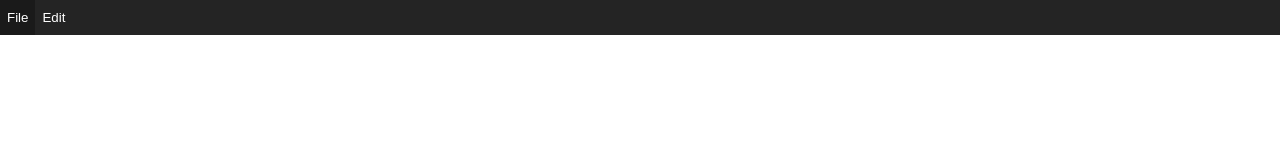
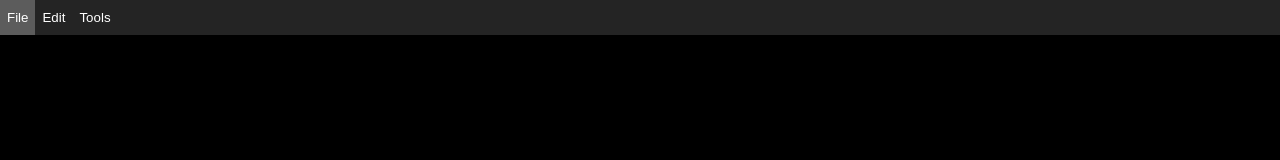
Before and after one commit to YourFurryDeveloper/EasyToolbar.JS, a plain HTML site: page example/index.html in a window 1280 px wide. Drawn offline with Linux system fonts and the light colour scheme.

Commit message:
Done! :3

```diff
--- a/example/easyToolbar.js
+++ b/example/easyToolbar.js
@@ -1,4 +1,4 @@
-function createToolbar(toolbarHeight, toolbarBg, toolbarOptionBtnHoverBg, toolbarOptionBtnActiveBg, toolbarOptionBtnTxtColor, toolbarOptionBtnPadding, toolbarOptionBtns) {
+function createToolbar(toolbarHeight, toolbarBg, toolbarOptionBtnHoverBg, toolbarOptionBtnActiveBg, toolbarOptionBtnTxtColor, toolbarOptionBtnActiveTxtColor, toolbarOptionBtnPadding, toolbarOptionBtns) {
     let toolbar = document.createElement("div");
     toolbar.id = "toolbar";
     toolbar.style = `position: fixed; top: 0; left: 0; right: 0; height: ${toolbarHeight}px; background-color: ${toolbarBg};`;
@@ -13,13 +13,13 @@ function createToolbar(toolbarHeight, toolbarBg, toolbarOptionBtnHoverBg, toolba
         let optionMenu = document.createElement("div");
         optionMenu.id = "toolbarMenuBtnPair_" + btnItem;
         optionMenu.className = "optionMenu";
-        optionMenu.style = `display: none; flex-direction: column; height: fit-content; background-color: ${toolbarBg}; position: fixed; top: ${toolbarHeight}px;`;
+        optionMenu.style = `display: none; flex-direction: column; height: fit-content; position: fixed; top: ${toolbarHeight}px;`;
 
         for (option in toolbarOptionBtns[btnItem]) {
             let toolbarOptionMenuBtn = document.createElement("button");
             toolbarOptionMenuBtn.id = "toolbarMenuBtn" + option;
             toolbarOptionMenuBtn.className = "toolbarMenuBtn";
-            toolbarOptionMenuBtn.style = `color: ${toolbarOptionBtnTxtColor}; width: 100%; border: none; padding-left: ${toolbarOptionBtnPadding}px; padding-right: ${toolbarOptionBtnPadding}px; padding-top: 5px; padding-bottom: 5px;`
+            toolbarOptionMenuBtn.style = `color: ${toolbarOptionBtnActiveTxtColor}; width: 100%; border: none; padding-left: ${toolbarOptionBtnPadding}px; padding-right: ${toolbarOptionBtnPadding}px; padding-top: 5px; padding-bottom: 5px; text-align: left;`
             toolbarOptionMenuBtn.textContent = option;
             toolbarOptionMenuBtn.setAttribute("onclick", `${toolbarOptionBtns[btnItem][option]}()`);
 
@@ -60,14 +60,18 @@ function createToolbar(toolbarHeight, toolbarBg, toolbarOptionBtnHoverBg, toolba
     document.body.appendChild(toolbar);
 
     for (toolbarMenuBtn of document.querySelectorAll("#toolbarBtn")) {
-        console.log(toolbarMenuBtn.className);
-        document.getElementById(toolbarMenuBtn.className).style.left = toolbarMenuBtn.getBoundingClientRect().left;
+        document.getElementById(toolbarMenuBtn.className).style.left = toolbarMenuBtn.getBoundingClientRect().left + "px";
     }
 
     const style = document.createElement("style");
+    style.id = "EasyToolbarJS_Style";
     style.innerHTML = `
-    #toolbarBtn, .toolbarMenuBtn {
+    #toolbarBtn {
         background-color: ${toolbarBg};
+    }
+
+    .toolbarMenuBtn {
+        background-color: ${toolbarOptionBtnActiveBg};
     }
 
     #toolbarBtn:hover, .toolbarMenuBtn:hover {
@@ -76,6 +80,7 @@ function createToolbar(toolbarHeight, toolbarBg, toolbarOptionBtnHoverBg, toolba
 
     .activeBtn {
         background-color: ${toolbarOptionBtnActiveBg} !important;
+        color: ${toolbarOptionBtnActiveTxtColor} !important;
     }
     `;
     document.head.appendChild(style);
--- a/example/index.html
+++ b/example/index.html
@@ -5,6 +5,12 @@
         <title>EasyToolbar Example</title>
         <script src="easyToolbar.js"></script>
     </head>
+
+    <style>
+        html {
+            background-color: black;
+        }
+    </style>
 
     <body>
         <script>
@@ -20,8 +26,8 @@
                 console.log("Tools :3")
             }
 
-            // Toolbar height, Toolbar BG color, Option/menu button hover BG color, Option/menu button active BG color, Option/menu button text color, Option/menu button horizontal text padding, & The acutal menus and buttons
-            createToolbar(35, "#242424", "#1a1a1a", "white", "white", 7, {"File":{"Open":"openEditMenu", "Save":"openFileMenu"}, "Edit":{"Copy":"openEditMenu", "Paste":"openFileMenu"}});
+            // Toolbar height, Toolbar BG color, Option/menu button hover BG color, Option/menu button active BG color, Option/menu button text color, Option/menu button text color when active, Option/menu button horizontal text padding, & The acutal menus and buttons
+            createToolbar(35, "#242424", "#5c5c5c", "#2a3638", "white", "white", 7, {"File":{"Open":"openEditMenu", "Save":"openFileMenu"}, "Edit":{"Copy":"openEditMenu", "Paste":"openFileMenu"}, "Tools":{"Delete CoAI":"deleteMsAI", "Pen":"ShowPenTool"}});
         </script>
     </body>
 </html>
```
